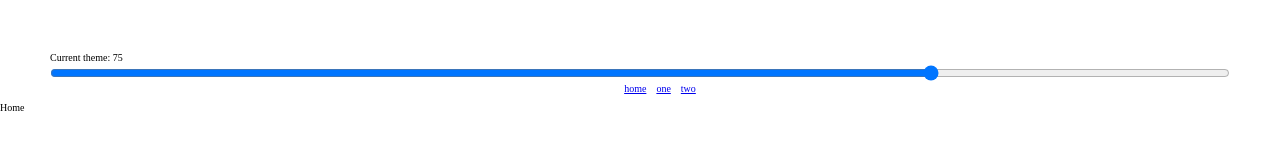
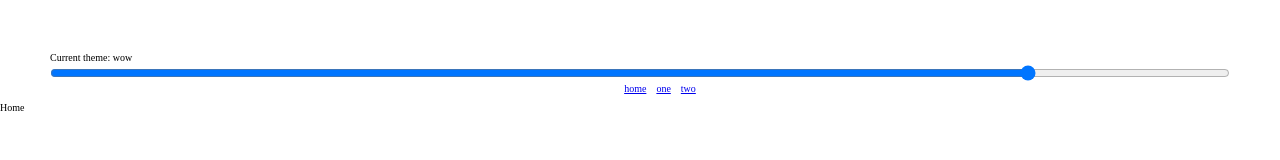
Before and after one commit to rethwyll/portfolio-app, a React (Vite) app: page / in a window 1280 px wide. Shown: the top 160 px of the page. Built offline with nearby package versions, Linux system fonts and the light colour scheme.

Commit message:
string switcher

```diff
--- a/src/constants.ts
+++ b/src/constants.ts
@@ -1,3 +1 @@
-import { times } from "lodash";
-
-export const themes = times(100, i => i.toLocaleString());
+export const themes = ["foo", "bar", "baz", "bleem", "woot", "wow", "poot"];
--- a/src/routes/App.tsx
+++ b/src/routes/App.tsx
@@ -33,9 +33,11 @@ const App = () => {
           id="switcher"
           name="switcher"
           min="0"
-          max={themes.length}
-          onChange={e => updateTheme(e.target.value)}
-          value={parseInt(theme, 10)}
+          max={themes.length - 1}
+          onChange={e => {
+            updateTheme(themes[parseInt(e.target.value, 10)]);
+          }}
+          value={themes.indexOf(theme)}
         />
         <Nav>
           <NavList>
```
